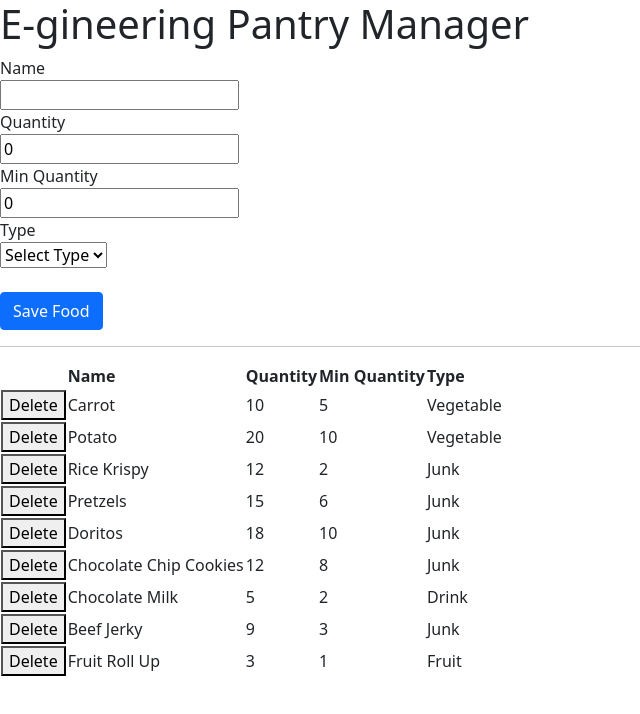
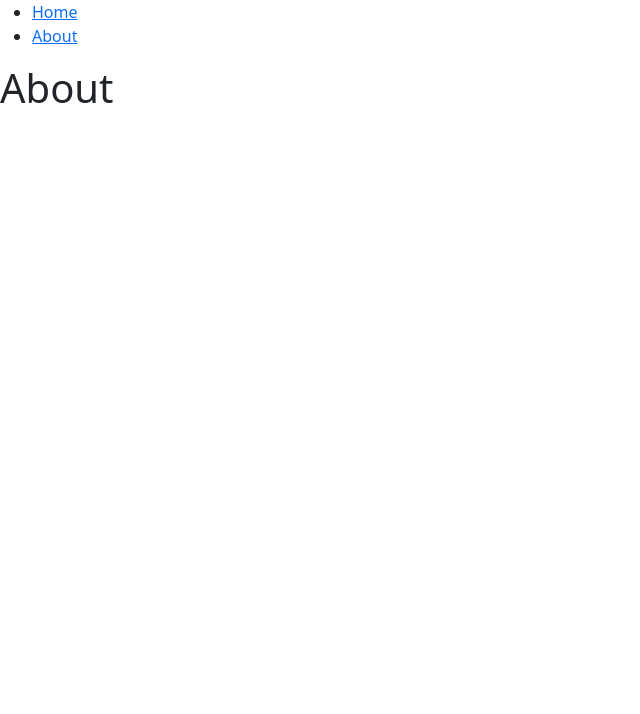
Before and after one commit to sherrijohns/reacttraining, a React (Create React App) app in the folder reacttraining/: page /about in a window 1280 px wide. Shown: the top 714 px of the page, without its empty margins (0-640 px from the left). Built offline with nearby package versions, Linux system fonts and the light colour scheme; data requests are answered from the project's data file.

Commit message:
Add react router

```diff
--- a/reacttraining/package.json
+++ b/reacttraining/package.json
@@ -46,5 +46,8 @@
       "last 1 firefox version",
       "last 1 safari version"
     ]
+  },
+  "devDependencies": {
+    "@types/react-router-dom": "^5.1.8"
   }
 }
--- /dev/null
+++ b/reacttraining/src/About.tsx
@@ -0,0 +1,3 @@
+export function About() {
+  return <h1>About</h1>;
+}
--- /dev/null
+++ b/reacttraining/src/Nav.tsx
@@ -0,0 +1,16 @@
+import { Link } from "react-router-dom";
+
+export function Nav() {
+  return (
+    <nav>
+      <ul>
+        <li>
+          <Link to="/">Home</Link>
+        </li>
+        <li>
+          <Link to="/about">About</Link>
+        </li>
+      </ul>
+    </nav>
+  );
+}
--- a/reacttraining/src/index.tsx
+++ b/reacttraining/src/index.tsx
@@ -1,9 +1,24 @@
-import {render} from 'react-dom';
+import { render } from "react-dom";
 import React from "react";
+import { BrowserRouter, Route } from "react-router-dom";
+import { About } from "./About";
+
+import { Nav } from "./Nav";
 
 // This is a named import (preferred by Cory)
 import { App } from "./App";
 
 //render(<Heading message="hello (from parms)" />, document.getElementById("root"));
 //render(<Heading>hello lunch!</Heading>, document.getElementById("root"));
-render (<App />, document.getElementById("root"));
+render(
+  <BrowserRouter>
+    <Nav />
+    <Route path="/about">
+      <About />
+    </Route>
+    <Route path="/" exact>
+      <App />
+    </Route>
+  </BrowserRouter>,
+  document.getElementById("root")
+);
```
Also changed, not shown: 1 other file (tests, documents, lock files or other folders).
